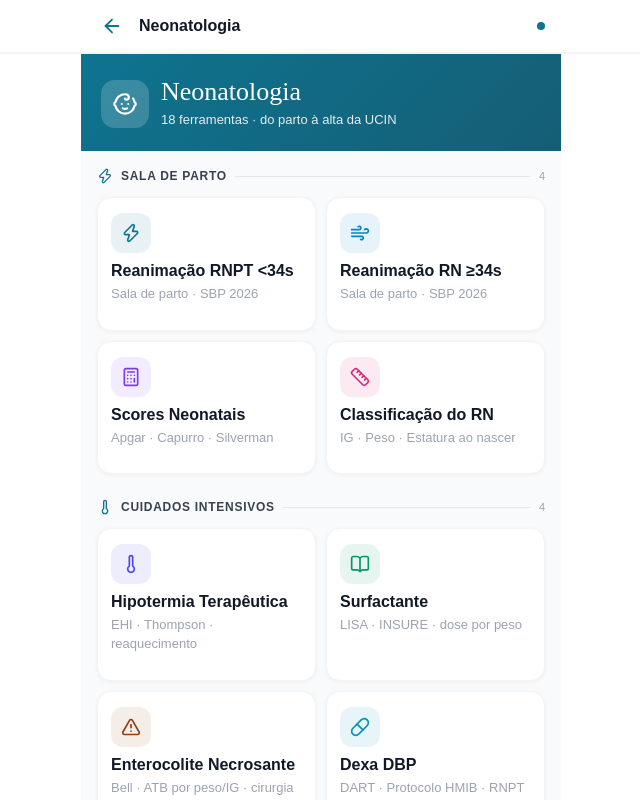
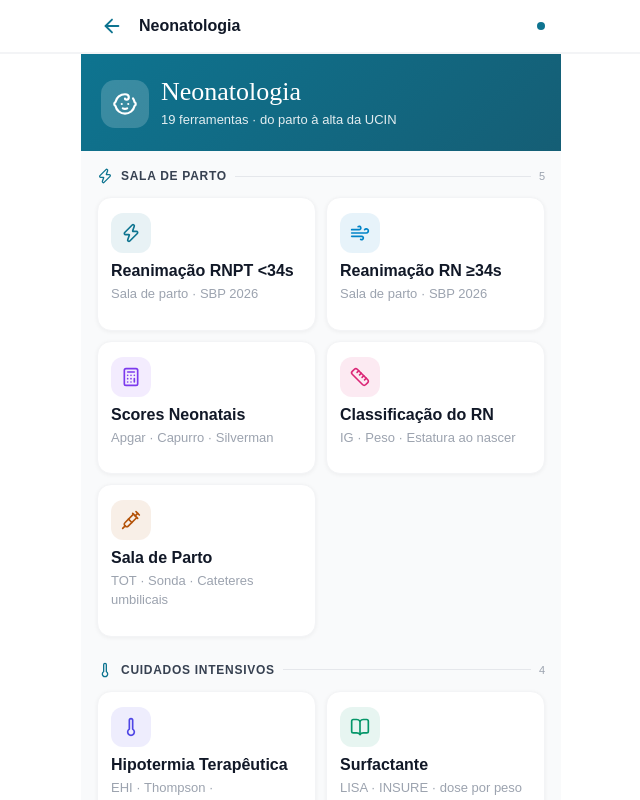
Before and after one commit to henriquepedbsb-pixel/pedhub, a React (Vite) app: page /#/neonatal in a window 1280 px wide. Shown: the top 800 px of the page, without its empty margins (319-959 px from the left). Built offline with nearby package versions, Linux system fonts and the light colour scheme.

Commit message:
Update neonatal.jsx

```diff
--- a/src/modulos/neonatal.jsx
+++ b/src/modulos/neonatal.jsx
@@ -20,6 +20,7 @@ import {
   Activity,
   Leaf,
   Ruler,
+  Syringe,
 } from "lucide-react";
 
 const COR_HUB = "#0E7490";
@@ -34,6 +35,7 @@ const SECOES = [
       { rota: "/neonatologia-6",   label: "Reanimação RN ≥34s",   desc: "Sala de parto · SBP 2026",       Icon: Wind,       cor: "#0284C7" },
       { rota: "/neonatologia-4",   label: "Scores Neonatais",     desc: "Apgar · Capurro · Silverman",    Icon: Calculator, cor: "#7C3AED" },
       { rota: "/classificacao-rn", label: "Classificação do RN",  desc: "IG · Peso · Estatura ao nascer", Icon: Ruler,      cor: "#DB2777" },
+      { rota: "/sala-de-parto",    label: "Sala de Parto",        desc: "TOT · Sonda · Cateteres umbilicais", Icon: Syringe, cor: "#B45309" },
     ],
   },
   {
```
